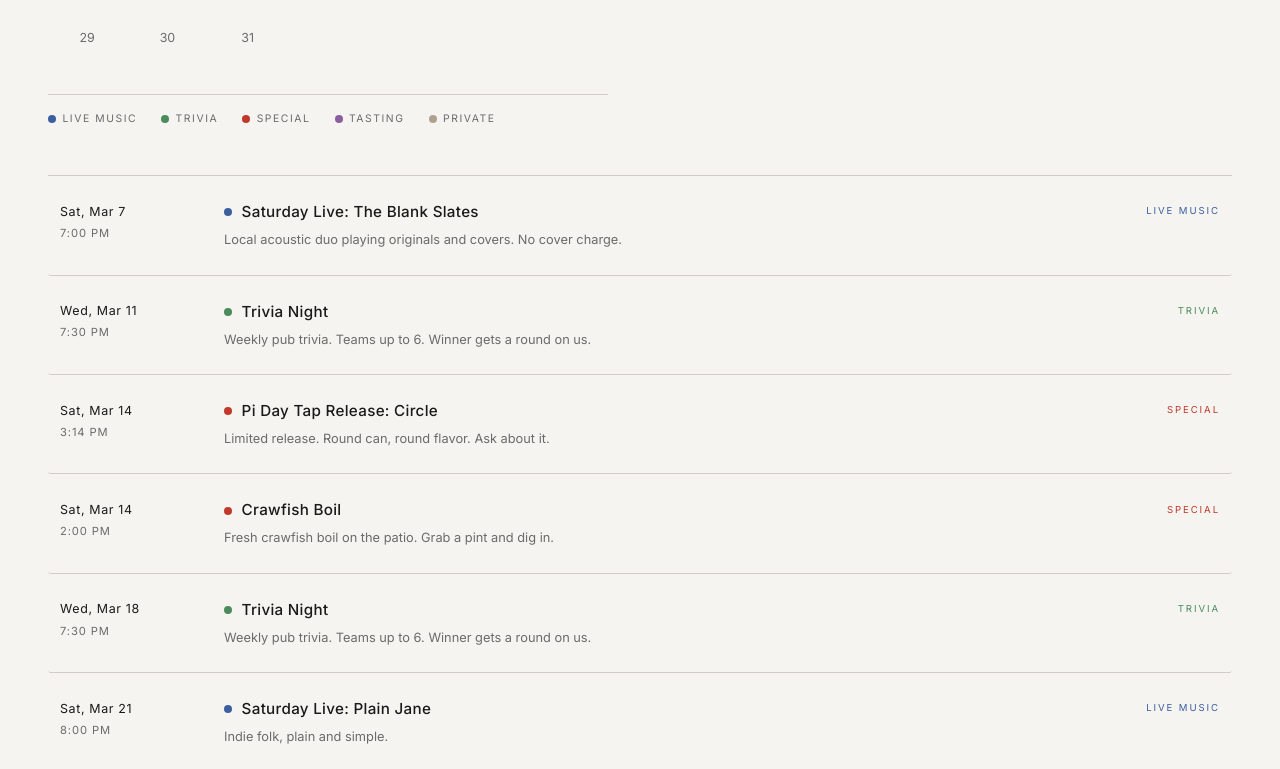
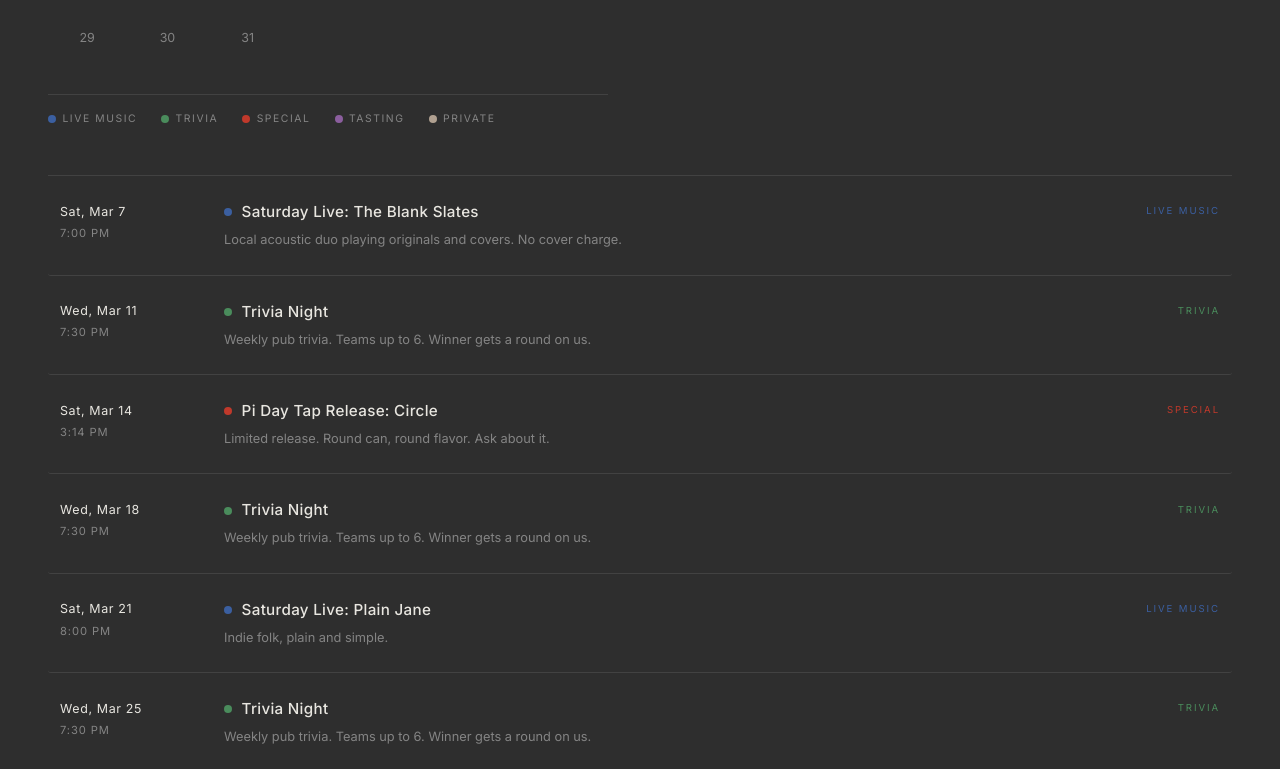
Before and after one commit to TheGreatTaubino/plaino-brewing, a plain HTML site: page pages/events.html in a window 1280 px wide. Shown: the part 665-1434 px from the top of the page. Drawn offline with Linux system fonts and the light colour scheme.

Commit message:
Revert "Add crawfish boil event for today and switch to light mode"

```diff
--- a/css/style.css
+++ b/css/style.css
@@ -1,11 +1,11 @@
-/* Plain-O Brewing — Light Minimalist */
+/* Plain-O Brewing — Dark Minimalist */
 
 :root {
-  --bg: #f5f4f0;
-  --surface: #eceae4;
-  --text: #1a1a1a;
-  --muted: #6b6b6b;
-  --border: #d0cdc5;
+  --bg: #2e2e2e;
+  --surface: #383838;
+  --text: #e8e6e0;
+  --muted: #848484;
+  --border: #424242;
   --font: 'Inter', 'Helvetica Neue', Arial, sans-serif;
 }
 
@@ -39,7 +39,7 @@ header {
   border-bottom: 1px solid var(--border);
   position: sticky;
   top: 0;
-  background: rgba(245, 244, 240, 0.95);
+  background: rgba(46, 46, 46, 0.95);
   backdrop-filter: blur(12px);
   -webkit-backdrop-filter: blur(12px);
   z-index: 100;
--- a/js/events-data.js
+++ b/js/events-data.js
@@ -30,13 +30,6 @@ const EVENTS = [
     title: "Pi Day Tap Release: Circle",
     time: "3:14 PM",
     description: "Limited release. Round can, round flavor. Ask about it.",
-    tag: "special"
-  },
-  {
-    date: "2026-03-14",
-    title: "Crawfish Boil",
-    time: "2:00 PM",
-    description: "Fresh crawfish boil on the patio. Grab a pint and dig in.",
     tag: "special"
   },
   {
```
